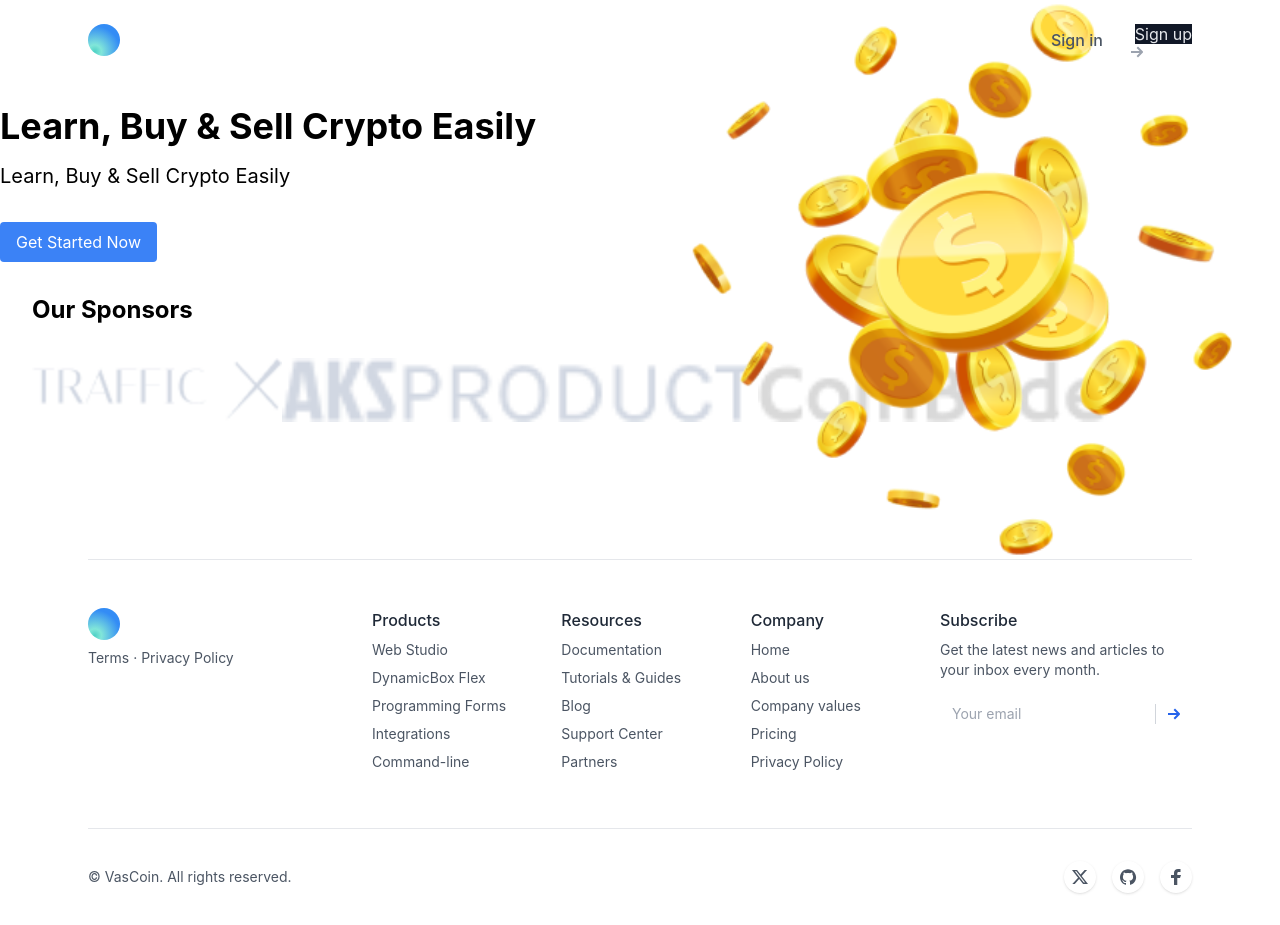
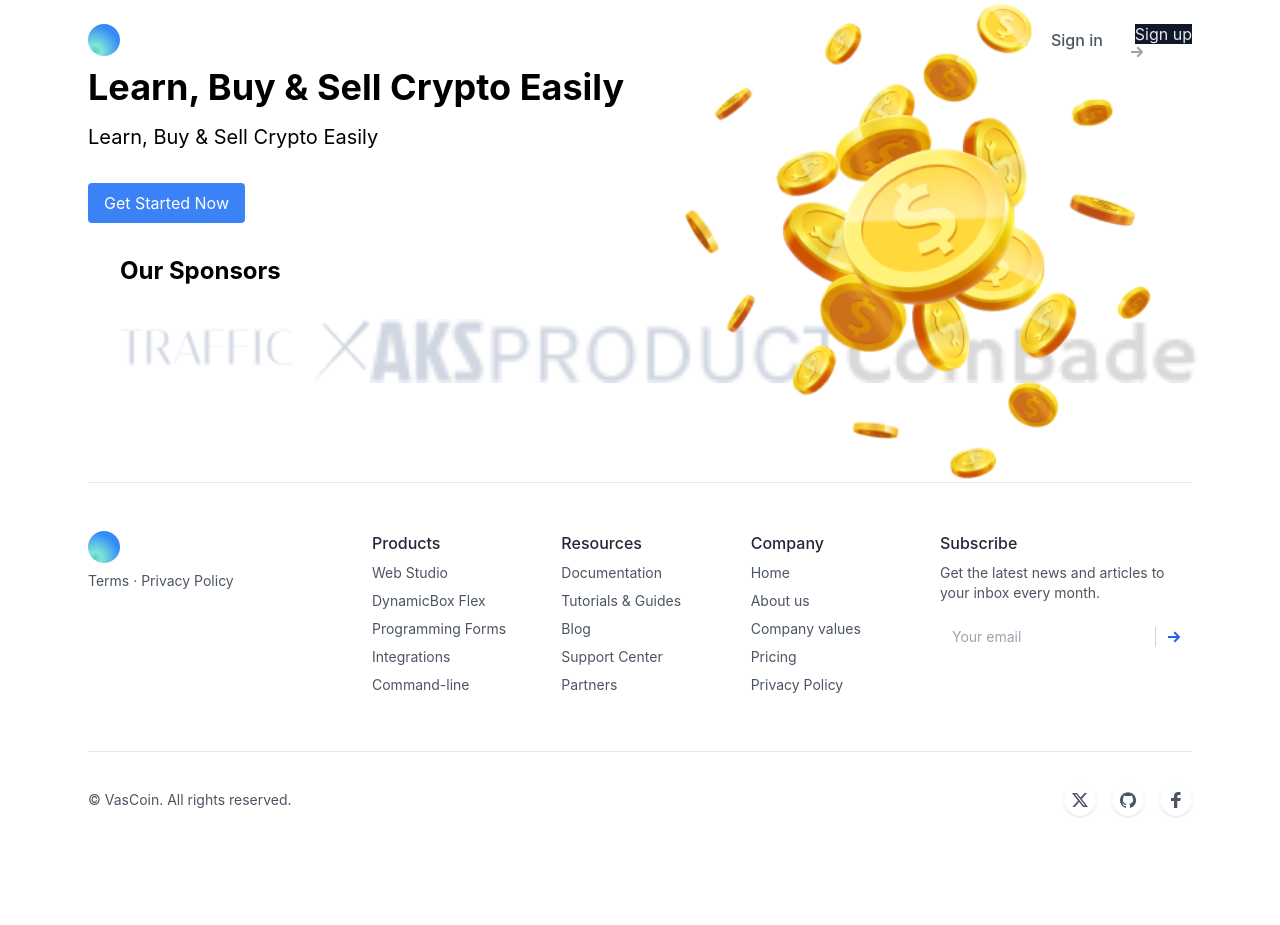
Before and after one commit to VasyaSmolyar/vascoin, a React (Create React App) app: page / in a window 1280 px wide. After the commit the page ends 848 px from the top, so only its background shows below. Built offline with nearby package versions, Linux system fonts and the light colour scheme.

Commit message:
feat: page container

```diff
--- a/src/components/page/page.tsx
+++ b/src/components/page/page.tsx
@@ -11,7 +11,7 @@ const Page: React.FC<PageProps> = ({children}) => {
   return (
 		<>
 			<Header />
-				{children}
+        <div className="max-w-6xl mx-auto px-5 sm:px-6">{children}</div>
 			<Footer />
 		</>
 	);
```
